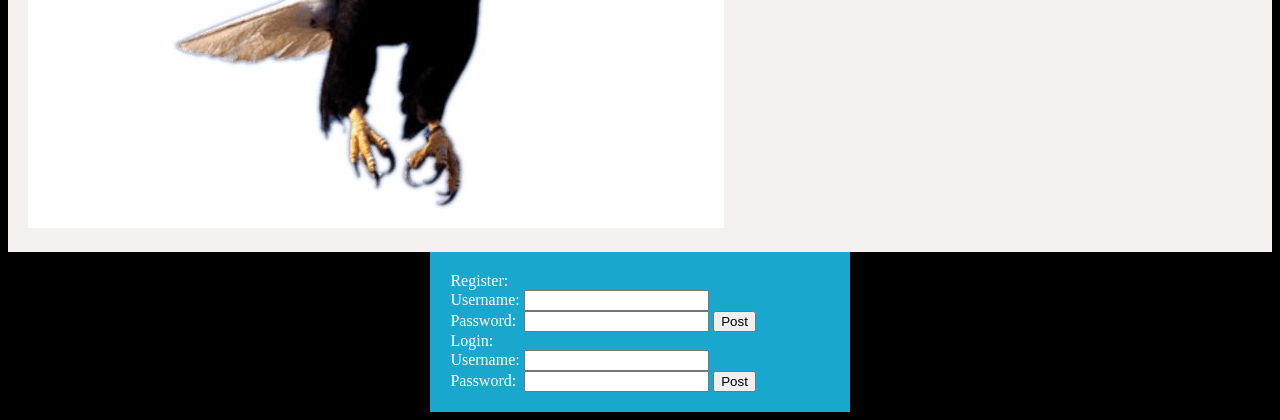
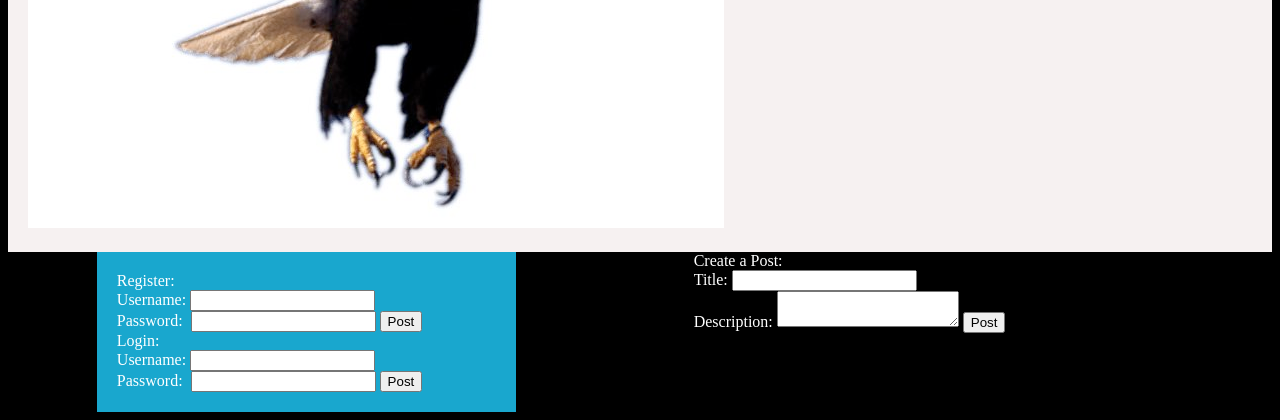
Before and after one commit to Tasks312/Tasks-312Project, a Python web app: template App/templates/index.html in a window 1280 px wide. Shown: the part 606-1026 px from the top of the page. Run offline with Jinja, Linux system fonts and the light colour scheme; the template is opened without the code that fills it, so the values that code supplies are empty.

Commit message:
create posts section(edit only html)

```diff
--- a/App/templates/index.html
+++ b/App/templates/index.html
@@ -50,9 +50,35 @@
 
 
     </div>
+
+    <div class="post-creation">
+        Create a Post:
+        <form action="/create_post" method="post" enctype="application/x-www-form-urlencoded">
+            <label>Title:
+                <input type="text" name="title" id="title"/>
+            </label>
+            <br/>
+            <label>Description:
+                <textarea name="description" id="description"></textarea>
+            </label>
+            <input type="submit" value="Post" >
+        </form>
+    </div>
+
+    <div class="posts">
+        {% for post in posts %}
+            <div class="post" id="post">
+                <h3>{{ post.title }}</h3>
+                <p>{{ post.description }}</p>
+                <span>Posted by: {{ post.username }}</span>
+            </div>
+        {% endfor %}
+    </div>
+
+
 </div>
 
 
-    <script src="static/js/function.js"></script>
-    </body>
-    </html>
+<script src="static/js/function.js"></script>
+</body>
+</html>
```
Also changed, not shown: 2 other files.
